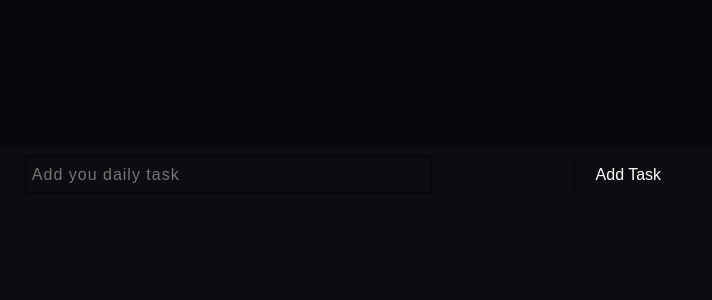
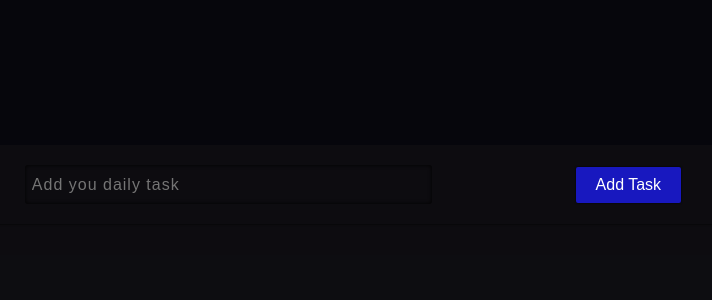
Before and after one commit to NidhiSharma63/react-todo-app, a React (Create React App) app: page / in a window 1280 px wide. Shown: the top 300 px of the page, without its empty margins (287-999 px from the left). Built offline with nearby package versions, Linux system fonts and the light colour scheme.

Commit message:
title changed and btn bg added

```diff
--- a/public/index.html
+++ b/public/index.html
@@ -13,7 +13,7 @@
 
     <link rel="manifest" href="%PUBLIC_URL%/manifest.json" />
     <link rel="stylesheet" href="https://cdnjs.cloudflare.com/ajax/libs/font-awesome/6.2.0/css/all.min.css" integrity="sha512-xh6O/CkQoPOWDdYTDqeRdPCVd1SpvCA9XXcUnZS2FmJNp1coAFzvtCN9BmamE+4aHK8yyUHUSCcJHgXloTyT2A==" crossorigin="anonymous" referrerpolicy="no-referrer" />
-    <title>React App</title>
+    <title>ToDo App</title>
   </head>
   <body>
     <noscript>You need to enable JavaScript to run this app.</noscript>
--- a/src/css/App.css
+++ b/src/css/App.css
@@ -35,7 +35,7 @@ body{
   display: flex;
   align-items: center;
   justify-content: space-around;
-  padding: 1rem 0rem;
+  padding: 2rem 0rem;
   box-shadow: 0px 0px .2rem 0px black;
 }
 #input{
@@ -54,7 +54,6 @@ body{
   outline: none;
 }
 .btn{
-  background-color: inherit;
   box-shadow: 0px 0px 2px 0px black;
   border: none;
   color: white;
@@ -62,6 +61,7 @@ body{
   border-radius: .2rem;
   cursor: pointer;
   font-size: 1.6rem;
+  background-color: hsl(240, 78%, 42%);
 }
 
 .btn i{
```
